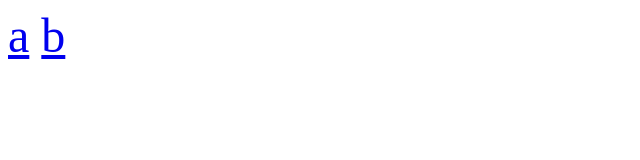
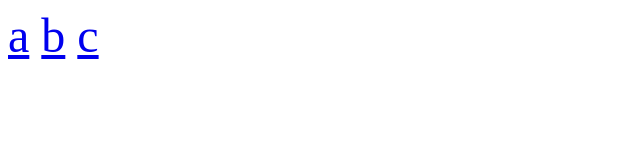
Before and after one commit to pennpress1/HelloWorld, a plain HTML site: page index.html in a window 1280 px wide. Shown: the full height of the page, 0-640 px from the left. Drawn offline with Linux system fonts and the light colour scheme.

Commit message:
Added files via upload

```diff
--- a/index.html
+++ b/index.html
@@ -11,5 +11,6 @@
   <script src="js/script.js"></script>
   <a href="a.html">a</a>
   <a href="b.html">b</a>
+  <a href="c.html">c</a>
 </body>
 </html>
```
